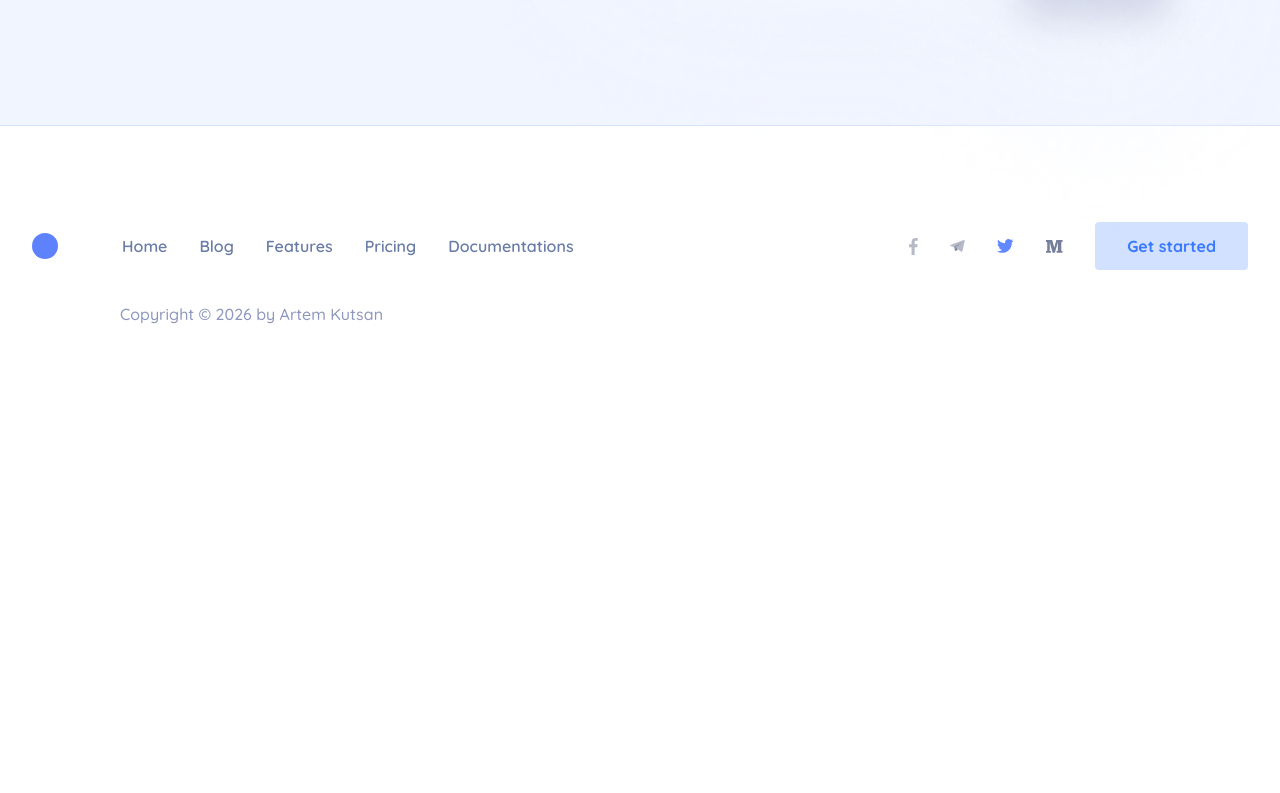
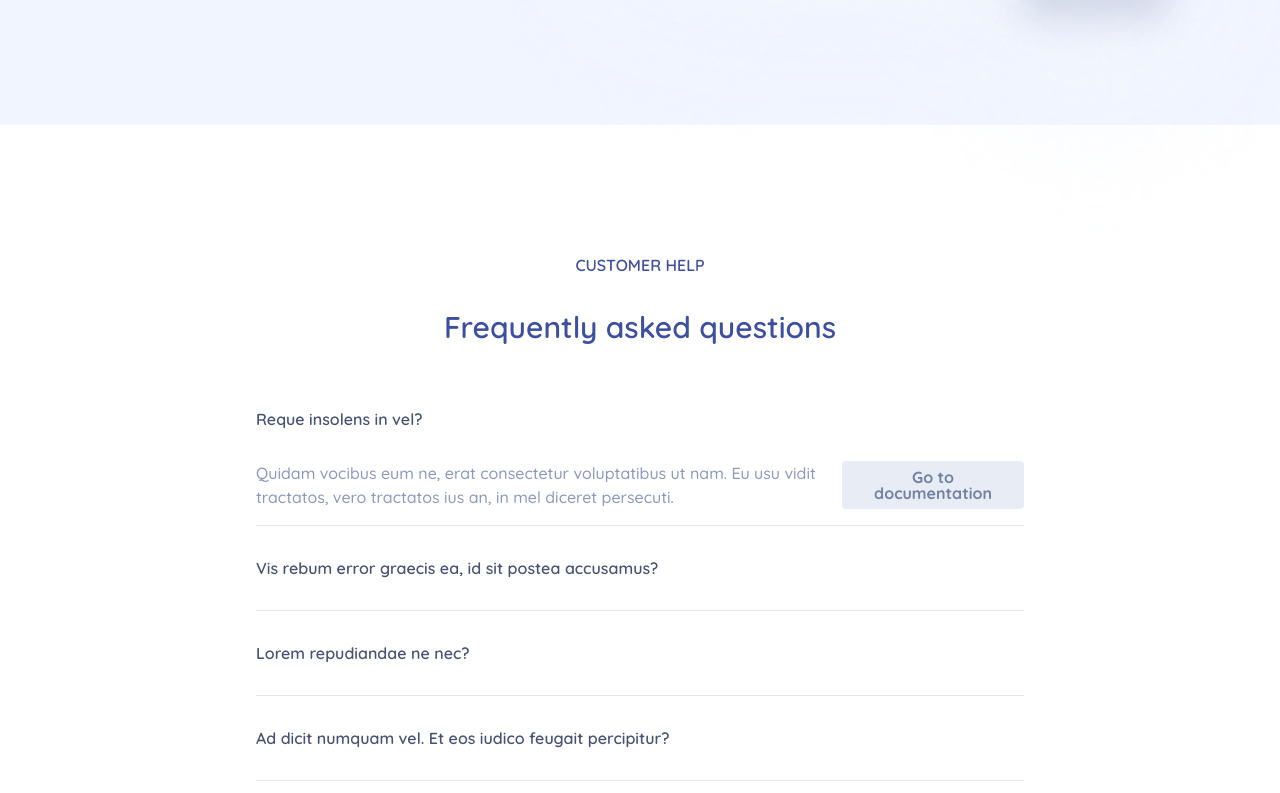
Before and after one commit to ArtemKutsan/react-project-productivity, a React (Vite) app: page / in a window 1280 px wide. Shown: the part 2147-2940 px from the top of the page. Before the commit the page ends 2569 px from the top, so only its background shows below. Built offline with nearby package versions, Linux system fonts and the light colour scheme.

Commit message:
update: Подключена секция CustomerHelp

```diff
--- a/src/App.jsx
+++ b/src/App.jsx
@@ -7,6 +7,7 @@ import Hero from './components/sections/Hero';
 import Customers from './components/sections/Customers';
 import AboutUs from './components/sections/AboutUs';
 import PlanAndManage from './components/sections/PlanAndManage';
+import CustomerHelp from './components/sections/CustomerHelp';
 
 function App() {
   return (
@@ -27,6 +28,9 @@ function App() {
         <section id="plan-and-manage">
           <PlanAndManage />
         </section>
+        <section id="customer-help">
+          <CustomerHelp />
+        </section>
       </main>
       <Footer />
     </>
```
